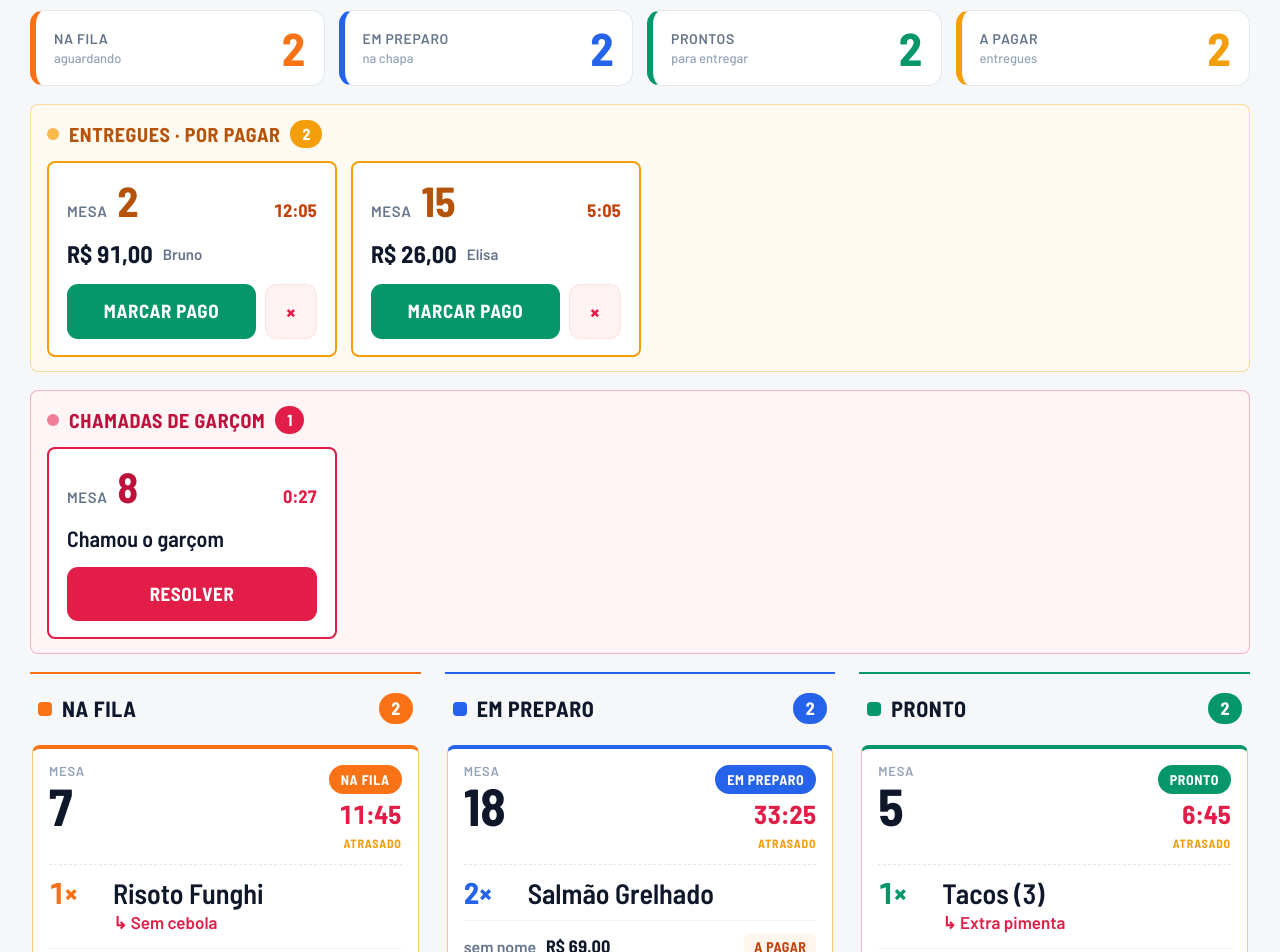
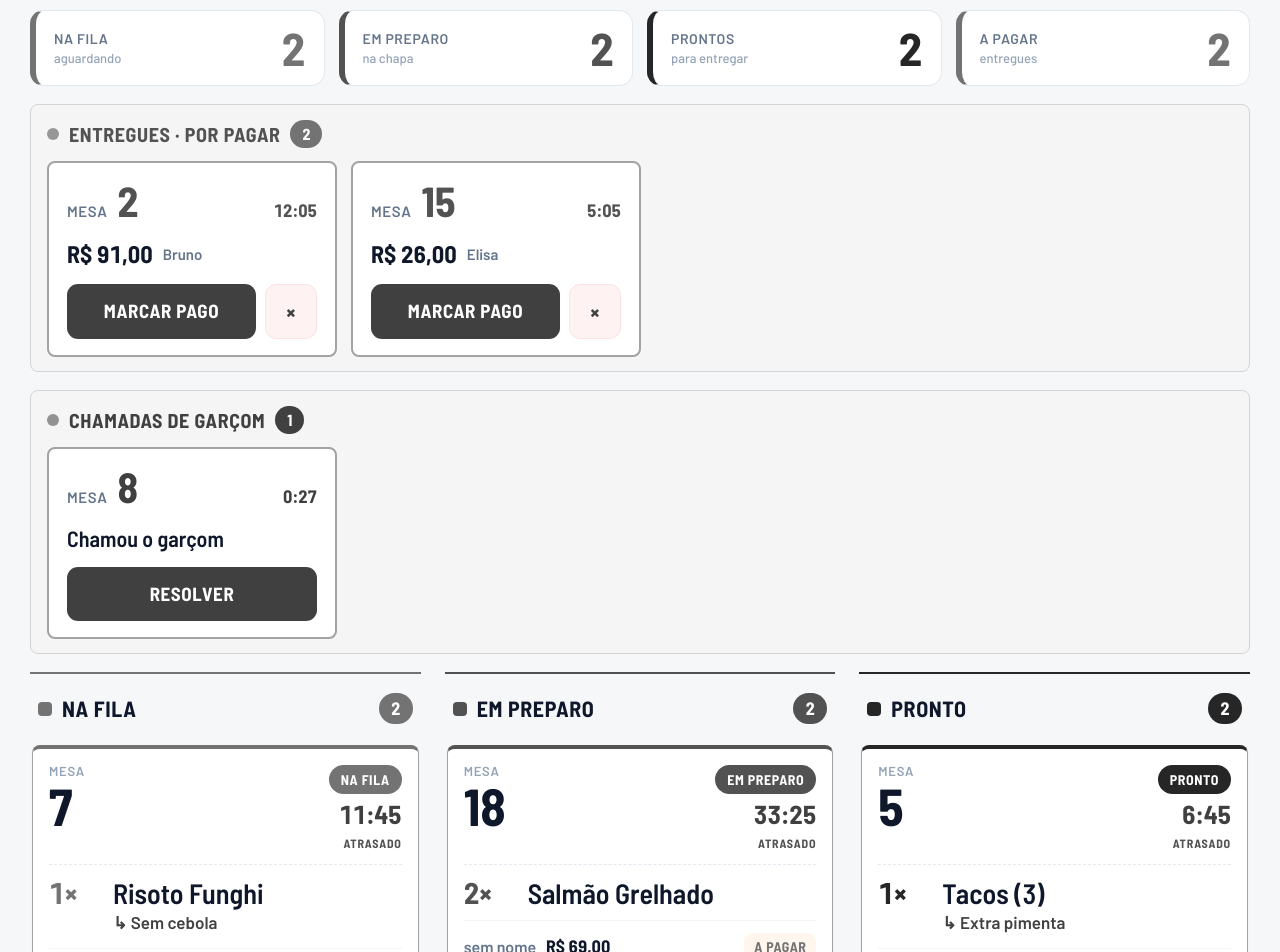
Before and after one commit to gabrieltrzaskosm-coder/ordo, a Next.js app: page /preview-cozinha in a window 1280 px wide. Shown: the part 80-1032 px from the top of the page. Built offline with nearby package versions, Linux system fonts and the light colour scheme; no server answers.

Commit message:
Neutralize kitchen color palette

```diff
--- a/src/app/(staff)/cozinha/KitchenBoard.tsx
+++ b/src/app/(staff)/cozinha/KitchenBoard.tsx
@@ -42,7 +42,7 @@ export type WaiterCall = { id: string; createdAt: string; tableLabel: string };
 // Colunas do board = estados operacionais da cozinha. `served` (entregue) sai do
 // board: se estiver por pagar cai na faixa "por pagar"; se pago, a mesa zera e
 // desaparece. `critAfter` (segundos desde a criação do pedido) é o limite a
-// partir do qual o card entra em estado "atrasado" (tempo a vermelho + pulsar).
+// partir do qual o card entra em estado "atrasado" (tempo + etiqueta).
 type BoardStatus = "placed" | "in_prep" | "ready";
 
 const STATUS: Record<
@@ -51,22 +51,22 @@ const STATUS: Record<
 > = {
   placed: {
     label: "Na fila",
-    color: "#f97316",
-    shadow: "rgba(249,115,22,.35)",
+    color: "#737373",
+    shadow: "rgba(64,64,64,.12)",
     next: "INICIAR PREPARO",
     critAfter: 600,
   },
   in_prep: {
     label: "Em preparo",
-    color: "#2563eb",
-    shadow: "rgba(37,99,235,.35)",
+    color: "#525252",
+    shadow: "rgba(64,64,64,.12)",
     next: "MARCAR PRONTO",
     critAfter: 1800,
   },
   ready: {
     label: "Pronto",
-    color: "#059669",
-    shadow: "rgba(5,150,105,.35)",
+    color: "#262626",
+    shadow: "rgba(64,64,64,.16)",
     next: "ENTREGAR",
     critAfter: 300,
   },
@@ -234,10 +234,10 @@ export function KitchenBoard({
     .sort((a, b) => a.createdAt.localeCompare(b.createdAt));
 
   const stats = [
-    { label: "Na fila", sub: "aguardando", color: "#f97316", value: count(orders, "placed") },
-    { label: "Em preparo", sub: "na chapa", color: "#2563eb", value: count(orders, "in_prep") },
-    { label: "Prontos", sub: "para entregar", color: "#059669", value: count(orders, "ready") },
-    { label: "A pagar", sub: "entregues", color: "#f59e0b", value: unpaidServed.length },
+    { label: "Na fila", sub: "aguardando", color: "#737373", value: count(orders, "placed") },
+    { label: "Em preparo", sub: "na chapa", color: "#525252", value: count(orders, "in_prep") },
+    { label: "Prontos", sub: "para entregar", color: "#262626", value: count(orders, "ready") },
+    { label: "A pagar", sub: "entregues", color: "#737373", value: unpaidServed.length },
   ];
 
   const clock =
@@ -267,7 +267,7 @@ export function KitchenBoard({
               width: 42,
               height: 42,
               borderRadius: 8,
-              background: "#2563eb",
+              background: "#404040",
               display: "grid",
               placeItems: "center",
             }}
@@ -313,7 +313,7 @@ export function KitchenBoard({
               border: "1px solid #e2e8f0",
               padding: "10px 16px",
               borderRadius: 7,
-              color: soundOn ? "#2563eb" : "#94a3b8",
+              color: soundOn ? "#404040" : "#94a3b8",
               cursor: "pointer",
               fontWeight: 600,
               fontSize: 14,
@@ -411,8 +411,8 @@ export function KitchenBoard({
       {unpaidServed.length > 0 && (
         <section
           style={{
-            background: "#fffaf0",
-            border: "1px solid rgba(245,158,11,.35)",
+            background: "#f5f5f5",
+            border: "1px solid #d4d4d4",
             borderRadius: 8,
             padding: "14px 16px",
             display: "flex",
@@ -426,13 +426,13 @@ export function KitchenBoard({
                 width: 12,
                 height: 12,
                 borderRadius: "50%",
-                background: "#f59e0b",
+                background: "#737373",
                 animation: "kdsBlink 1.2s infinite",
               }}
             />
             <span
               className="kds-cond"
-              style={{ fontWeight: 700, fontSize: 20, color: "#b45309", letterSpacing: ".6px" }}
+              style={{ fontWeight: 700, fontSize: 20, color: "#525252", letterSpacing: ".6px" }}
             >
               ENTREGUES · POR PAGAR
             </span>
@@ -441,7 +441,7 @@ export function KitchenBoard({
               style={{
                 fontWeight: 700,
                 fontSize: 16,
-                background: "#f59e0b",
+                background: "#737373",
                 color: "#fff",
                 padding: "2px 12px",
                 borderRadius: 20,
@@ -460,7 +460,7 @@ export function KitchenBoard({
                   width: 290,
                   borderRadius: 8,
                   background: "#fff",
-                  border: "2px solid #f59e0b",
+                  border: "2px solid #a3a3a3",
                   padding: "16px 18px",
                   overflow: "hidden",
                   display: "flex",
@@ -482,13 +482,13 @@ export function KitchenBoard({
                   </span>
                   <span
                     className="kds-cond"
-                    style={{ fontWeight: 700, fontSize: 42, lineHeight: 1, color: "#b45309" }}
+                    style={{ fontWeight: 700, fontSize: 42, lineHeight: 1, color: "#525252" }}
                   >
                     {tableNumber(o.tableLabel)}
                   </span>
                   <span
                     className="kds-cond tnum"
-                    style={{ marginLeft: "auto", fontWeight: 700, fontSize: 18, color: "#c2410c" }}
+                    style={{ marginLeft: "auto", fontWeight: 700, fontSize: 18, color: "#525252" }}
                   >
                     {fmt(ageSec(o.createdAt))}
                   </span>
@@ -513,7 +513,7 @@ export function KitchenBoard({
                     style={{
                       flex: 1,
                       border: "none",
-                      background: "#059669",
+                      background: "#404040",
                       color: "#fff",
                       padding: 13,
                       borderRadius: 11,
@@ -539,7 +539,7 @@ export function KitchenBoard({
                       width: 52,
                       border: "1px solid #fee2e2",
                       background: "#fef2f2",
-                      color: "#e11d48",
+                      color: "#404040",
                       borderRadius: 11,
                       fontWeight: 700,
                       fontSize: 22,
@@ -558,8 +558,8 @@ export function KitchenBoard({
       {calls.length > 0 && (
         <section
           style={{
-            background: "#fff5f6",
-            border: "1px solid rgba(225,29,72,.3)",
+            background: "#f5f5f5",
+            border: "1px solid #d4d4d4",
             borderRadius: 8,
             padding: "14px 16px",
             display: "flex",
@@ -573,13 +573,13 @@ export function KitchenBoard({
                 width: 12,
                 height: 12,
                 borderRadius: "50%",
-                background: "#e11d48",
+                background: "#404040",
                 animation: "kdsBlink 1s infinite",
               }}
             />
             <span
               className="kds-cond"
-              style={{ fontWeight: 700, fontSize: 20, color: "#be123c", letterSpacing: ".6px" }}
+              style={{ fontWeight: 700, fontSize: 20, color: "#404040", letterSpacing: ".6px" }}
             >
               CHAMADAS DE GARÇOM
             </span>
@@ -588,7 +588,7 @@ export function KitchenBoard({
               style={{
                 fontWeight: 700,
                 fontSize: 16,
-                background: "#e11d48",
+                background: "#404040",
                 color: "#fff",
                 padding: "2px 12px",
                 borderRadius: 20,
@@ -607,7 +607,7 @@ export function KitchenBoard({
                   width: 290,
                   borderRadius: 8,
                   background: "#fff",
-                  border: "2px solid #e11d48",
+                  border: "2px solid #a3a3a3",
                   padding: "16px 18px",
                   overflow: "hidden",
                 }}
@@ -635,13 +635,13 @@ export function KitchenBoard({
                     </span>
                     <span
                       className="kds-cond"
-                      style={{ fontWeight: 700, fontSize: 42, lineHeight: 1, color: "#be123c" }}
+                      style={{ fontWeight: 700, fontSize: 42, lineHeight: 1, color: "#404040" }}
                     >
                       {tableNumber(c.tableLabel)}
                     </span>
                     <span
                       className="kds-cond tnum"
-                      style={{ marginLeft: "auto", fontWeight: 700, fontSize: 18, color: "#e11d48" }}
+                      style={{ marginLeft: "auto", fontWeight: 700, fontSize: 18, color: "#404040" }}
                     >
                       {fmt(ageSec(c.createdAt))}
                     </span>
@@ -660,7 +660,7 @@ export function KitchenBoard({
                     style={{
                       width: "100%",
                       border: "none",
-                      background: "#e11d48",
+                      background: "#404040",
                       color: "#fff",
                       padding: 13,
                       borderRadius: 11,
@@ -768,13 +768,13 @@ export function KitchenBoard({
                         borderLeftWidth: 1,
                         borderTopColor: meta.color,
                         borderRightColor: critical
-                          ? "rgba(245,158,11,.55)"
+                          ? "#a3a3a3"
                           : "#e2e8f0",
                         borderBottomColor: critical
-                          ? "rgba(245,158,11,.55)"
+                          ? "#a3a3a3"
                           : "#e2e8f0",
                         borderLeftColor: critical
-                          ? "rgba(245,158,11,.55)"
+                          ? "#a3a3a3"
                           : "#e2e8f0",
                         boxShadow: "0 1px 2px rgba(15,23,42,.05)",
                         overflow: "hidden",
@@ -840,7 +840,7 @@ export function KitchenBoard({
                                 fontWeight: 700,
                                 fontSize: 26,
                                 lineHeight: 1,
-                                color: critical ? "#e11d48" : "#475569",
+                                color: critical ? "#404040" : "#475569",
                               }}
                             >
                               {fmt(sec)}
@@ -848,7 +848,7 @@ export function KitchenBoard({
                             {critical && (
                               <span
                                 className="kds-cond"
-                                style={{ fontWeight: 700, fontSize: 12, letterSpacing: ".8px", color: "#f59e0b" }}
+                                style={{ fontWeight: 700, fontSize: 12, letterSpacing: ".8px", color: "#525252" }}
                               >
                                 ATRASADO
                               </span>
@@ -886,7 +886,7 @@ export function KitchenBoard({
                                   </span>
                                 )}
                                 {it.notes && (
-                                  <span style={{ fontWeight: 600, fontSize: 17, color: "#e11d48" }}>
+                                  <span style={{ fontWeight: 600, fontSize: 17, color: "#404040" }}>
                                     ↳ {it.notes}
                                   </span>
                                 )}
@@ -923,7 +923,7 @@ export function KitchenBoard({
                               padding: "3px 10px",
                               borderRadius: 8,
                               background: o.paid ? "#ecfdf5" : "#fff7ed",
-                              color: o.paid ? "#059669" : "#c2410c",
+                              color: o.paid ? "#404040" : "#737373",
                             }}
                           >
                             {o.paid ? "✓ PAGO" : "A PAGAR"}
@@ -991,7 +991,7 @@ export function KitchenBoard({
                               width: 52,
                               border: "1px solid #fee2e2",
                               background: "#fef2f2",
-                              color: "#e11d48",
+                              color: "#404040",
                               borderRadius: 12,
                               fontWeight: 700,
                               fontSize: 22,
--- a/src/app/globals.css
+++ b/src/app/globals.css
@@ -57,10 +57,10 @@
 }
 
 .theme-kitchen {
-  --color-brand: oklch(0.54 0.14 248);
-  --color-brand-strong: oklch(0.46 0.15 248);
+  --color-brand: oklch(0.32 0 0);
+  --color-brand-strong: oklch(0.24 0 0);
   --color-brand-ink: oklch(0.99 0 0);
-  --color-brand-weak: oklch(0.955 0.03 248);
+  --color-brand-weak: oklch(0.94 0 0);
 }
 
 body {
```
Also changed, not shown: 1 other file (tests, documents, lock files or other folders).
